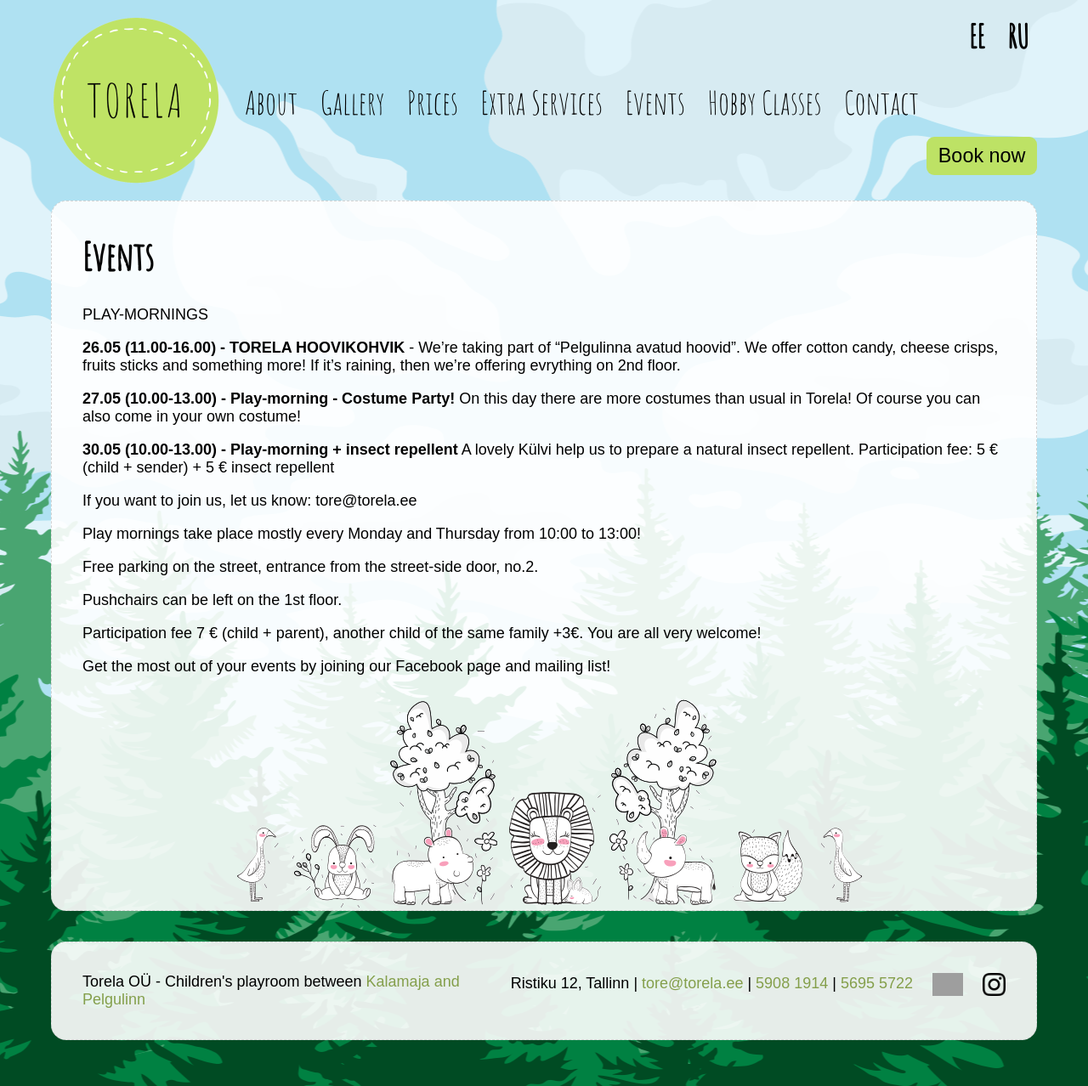
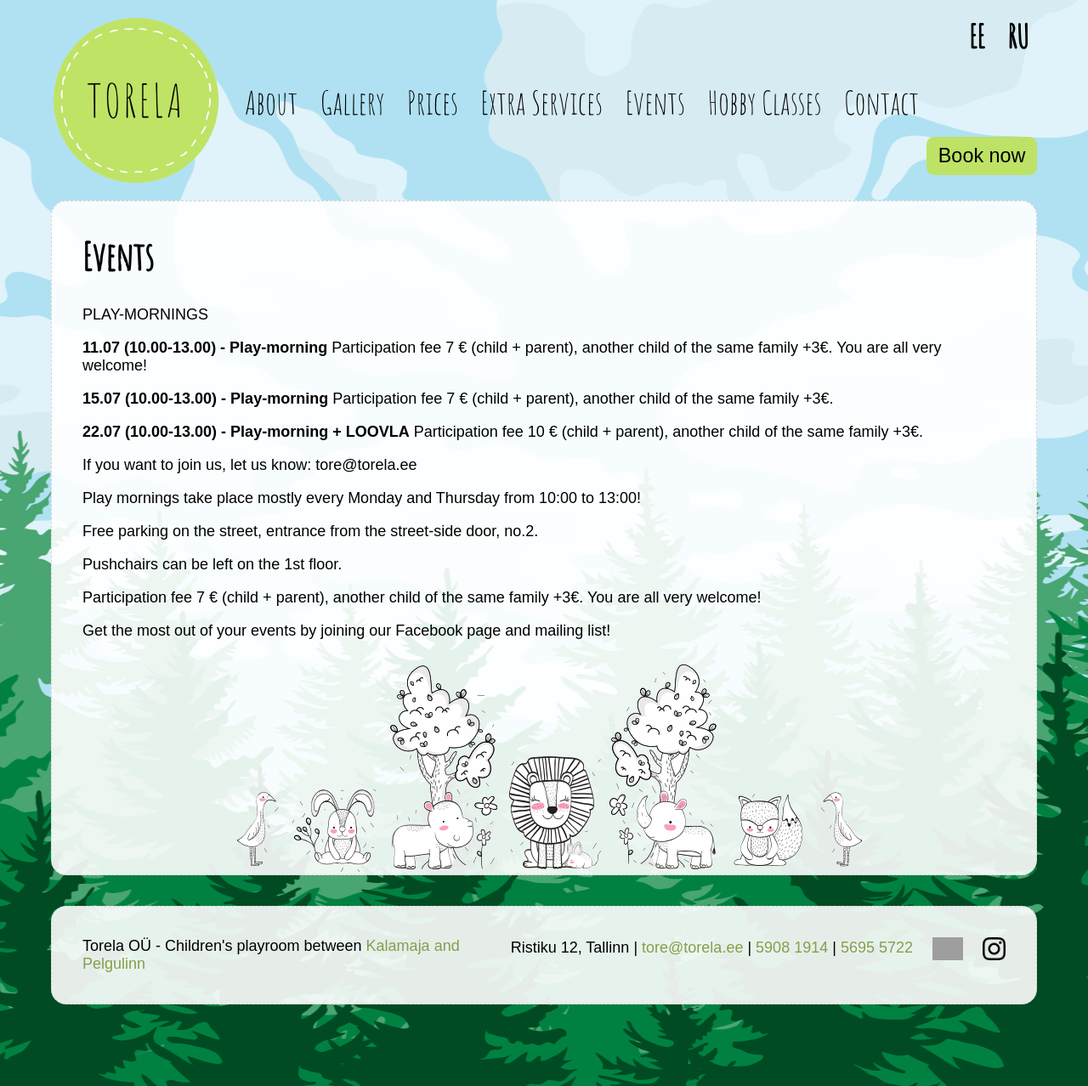
Before and after one commit to mypsik/torela, a Jekyll site: the page built from en/events/index.md, in a window 1280 px wide. Shown: the whole page at 85% size. Built offline with Jekyll 4.4.1, drawn with Linux system fonts in a browser that asks for light colours; grey boxes are pictures that could not be loaded.

Commit message:
new events

```diff
--- a/en/events/index.md
+++ b/en/events/index.md
@@ -8,11 +8,16 @@
 ---
 PLAY-MORNINGS
 
-**26.05 (11.00-16.00) - TORELA HOOVIKOHVIK** - We're taking part of "Pelgulinna avatud hoovid". We offer cotton candy, cheese crisps, fruits sticks and something more! If it's raining, then we're offering evrything on 2nd floor.
+**11.07 (10.00-13.00) - Play-morning**
+Participation fee 7 € (child + parent), another child of the same family +3€. You are all very welcome!
 
-**27.05 (10.00-13.00) - Play-morning - Costume Party!** On this day there are more costumes than usual in Torela! Of course you can also come in your own costume!
 
-**30.05 (10.00-13.00) - Play-morning + insect repellent** A lovely Külvi help us to prepare a natural insect repellent. Participation fee: 5 € (child + sender) + 5 € insect repellent
+**15.07 (10.00-13.00) - Play-morning**
+Participation fee 7 € (child + parent), another child of the same family +3€.
+
+**22.07 (10.00-13.00) - Play-morning + LOOVLA**
+Participation fee 10 € (child + parent), another child of the same family +3€.
+
 
 
 If you want to join us, let us know: tore@torela.ee
```
